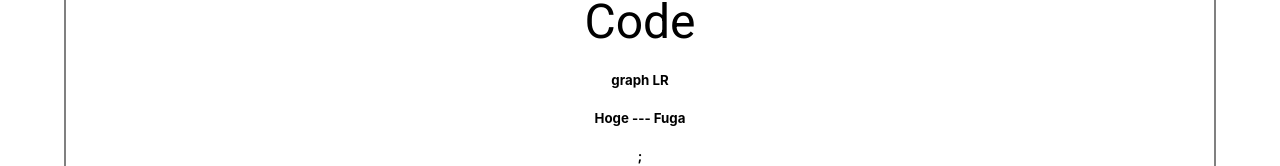
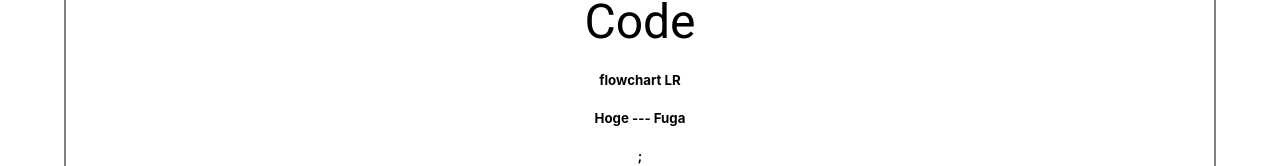
Before and after one commit to Watakumi/Flounder, a React (Vite) app: page / in a window 1280 px wide. Shown: the part 476-642 px from the top of the page. Built offline with nearby package versions, Linux system fonts and the light colour scheme.

Commit message:
change graph -> flowchart

```diff
--- a/src/components/Graph/utils.ts
+++ b/src/components/Graph/utils.ts
@@ -9,7 +9,7 @@ export const code = (groups: GroupElm[]) => {
   `;
 };
 
-const graphDiagram = 'graph LR';
+const graphDiagram = 'flowchart LR';
 const newLine = ' \n';
 const Group = ({ from, toOrArrow, target }: GroupElm) => {
   return `
```
